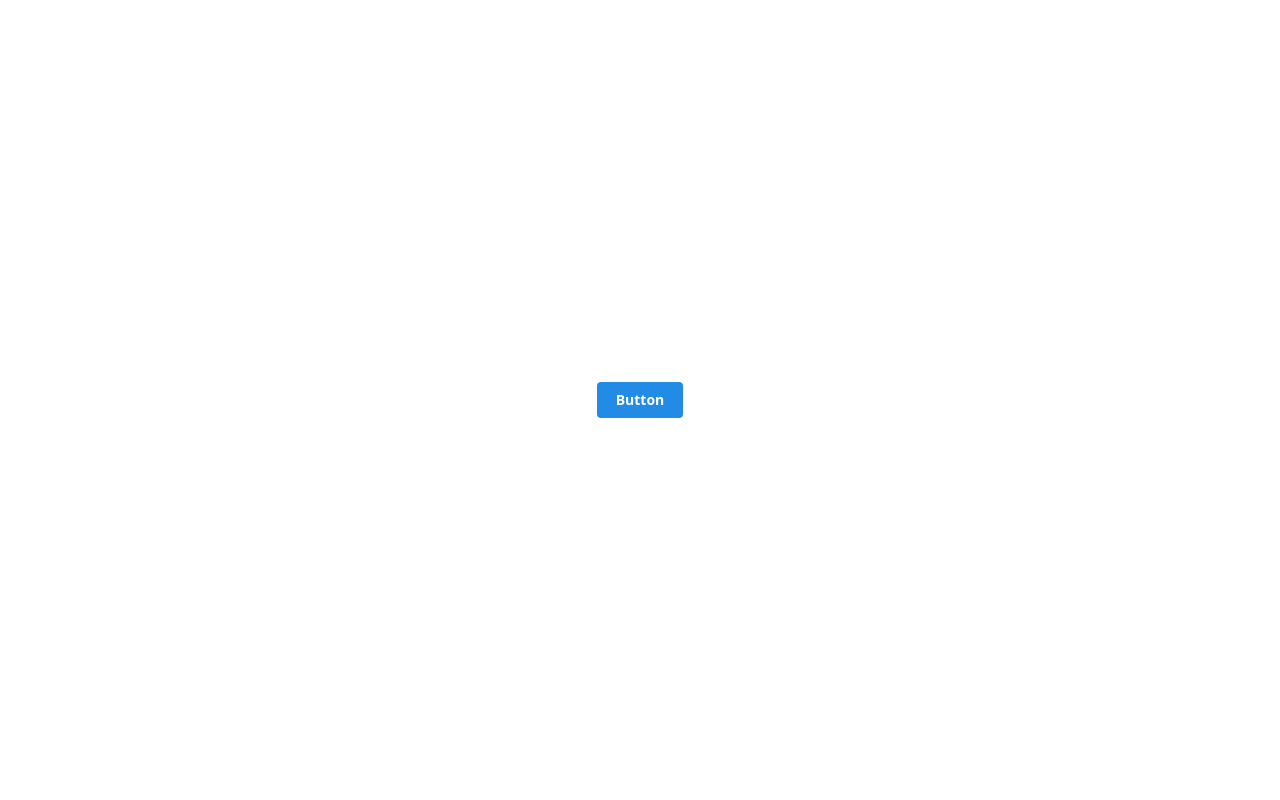
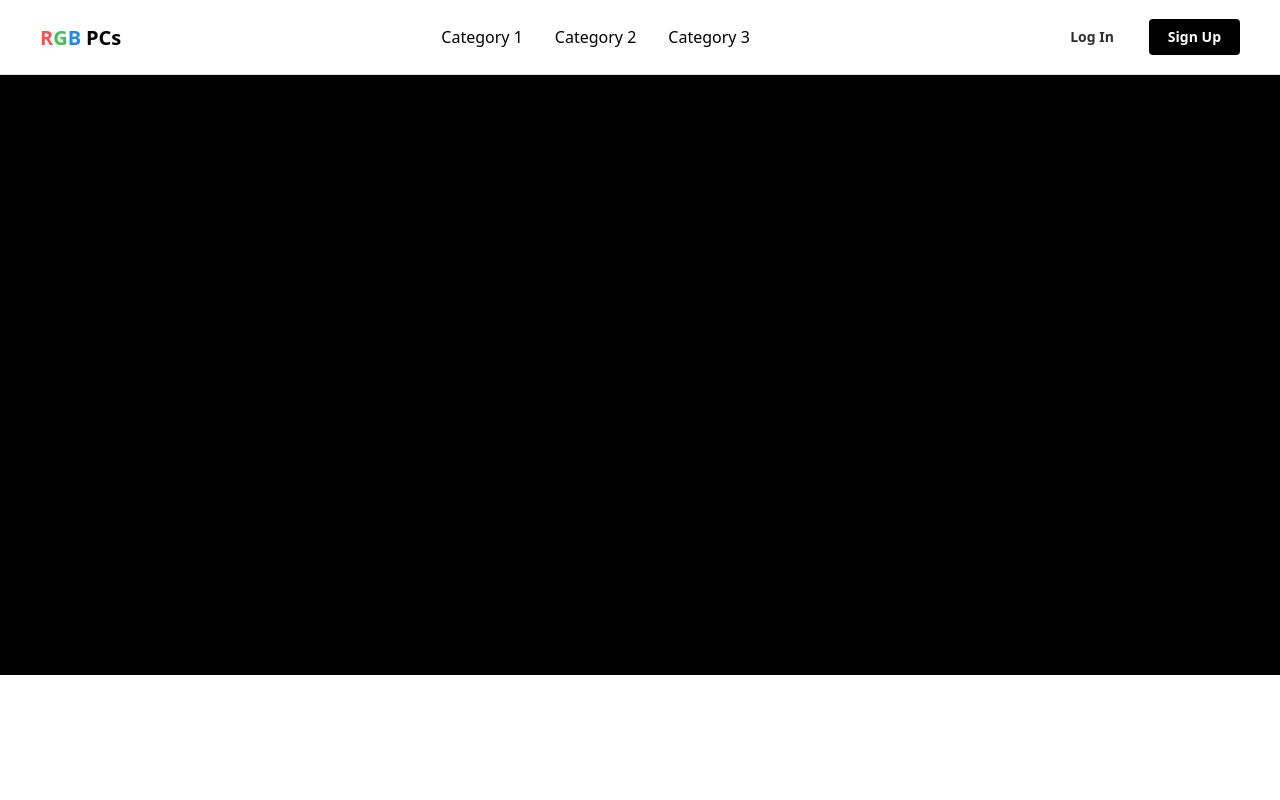
Before and after one commit to mattf77/portfolio, a React (Vite) app: page / in a window 1280 px wide. Shown: the top 800 px of the page. Built offline with nearby package versions, Linux system fonts and the light colour scheme.

Commit message:
starting homepage

```diff
--- a/src/App.tsx
+++ b/src/App.tsx
@@ -1,20 +1,27 @@
-import { Button } from "@mantine/core";
+import Navbar from "./components/Navbar";
+import { Button, Flex } from "@mantine/core";
 
 export default function App() {
   return (
+    <>
+      <Navbar />
+
+      <Flex w="100%" h="600px" bg="black" justify="center" align="center">
+
+      </Flex>
+
       <div
         style={{
           display: "flex",
           justifyContent: "center",
           alignItems: "center",
           width: "100%",
-        height: "100vh",
+          height: "calc(100vh - 150px)",
           backgroundColor: "white",
         }}
       >
-      <Button color="blue" >
-        Button
-      </Button>
+        <Button color="black">Button</Button>
       </div>
+    </>
   );
 }
--- /dev/null
+++ b/src/components/Navbar.tsx
@@ -0,0 +1,56 @@
+import { Button, Flex, Group, Text } from "@mantine/core";
+
+export default function Navbar() {
+  return (
+    <div
+      style={{
+        height: "75px",
+        width: "100%",
+        backgroundColor: "white",
+        display: "flex",
+        alignItems: "center",
+        justifyContent: "space-between",
+        padding: "0 40px",
+        boxSizing: "border-box",
+        borderBottom: "1px solid #e0e0e0",
+      }}
+    >
+      {/* Left: Logo */}
+      <Flex w="100px" >
+      <Text c="red" size="xl" fw={700}>
+        R
+      </Text>
+      <Text c="green" size="xl" fw={700}>
+        G
+      </Text>
+      <Text c="blue" size="xl" fw={700}>
+        B
+      </Text>
+      <Text size="xl" fw={700} ml=".3rem">
+        PCs
+      </Text>
+      </Flex>
+
+      {/* Middle: Category Links */}
+      <Group gap="xl">
+        <Text size="md" fw={500} style={{ cursor: "pointer" }}>
+          Category 1
+        </Text>
+        <Text size="md" fw={500} style={{ cursor: "pointer" }}>
+          Category 2
+        </Text>
+        <Text size="md" fw={500} style={{ cursor: "pointer" }}>
+          Category 3
+        </Text>
+      </Group>
+
+      {/* Right: Auth Buttons */}
+      <Group>
+        <Button variant="subtle" color="dark">
+          Log In
+        </Button>
+        <Button color="black">Sign Up</Button>
+      </Group>
+    </div>
+  );
+}
```
Lines whose indentation alone changed are shown as unchanged.
